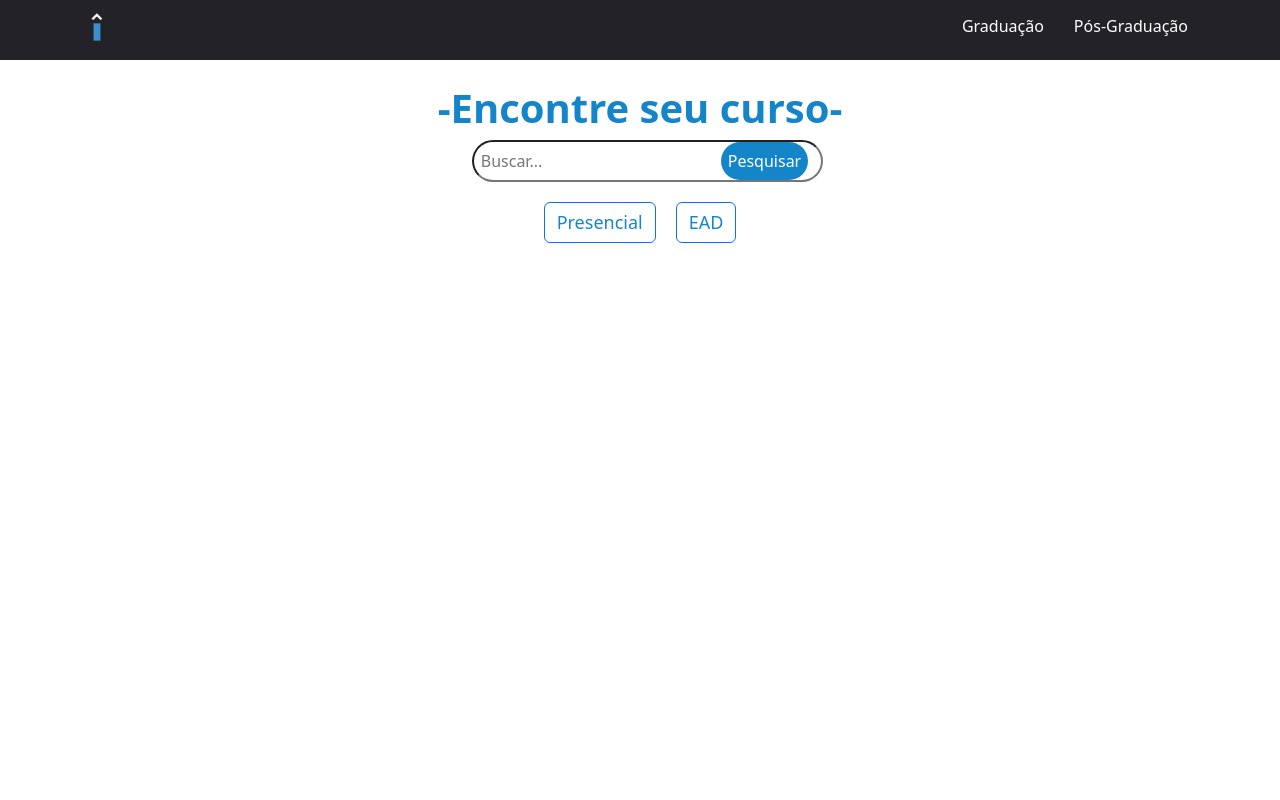
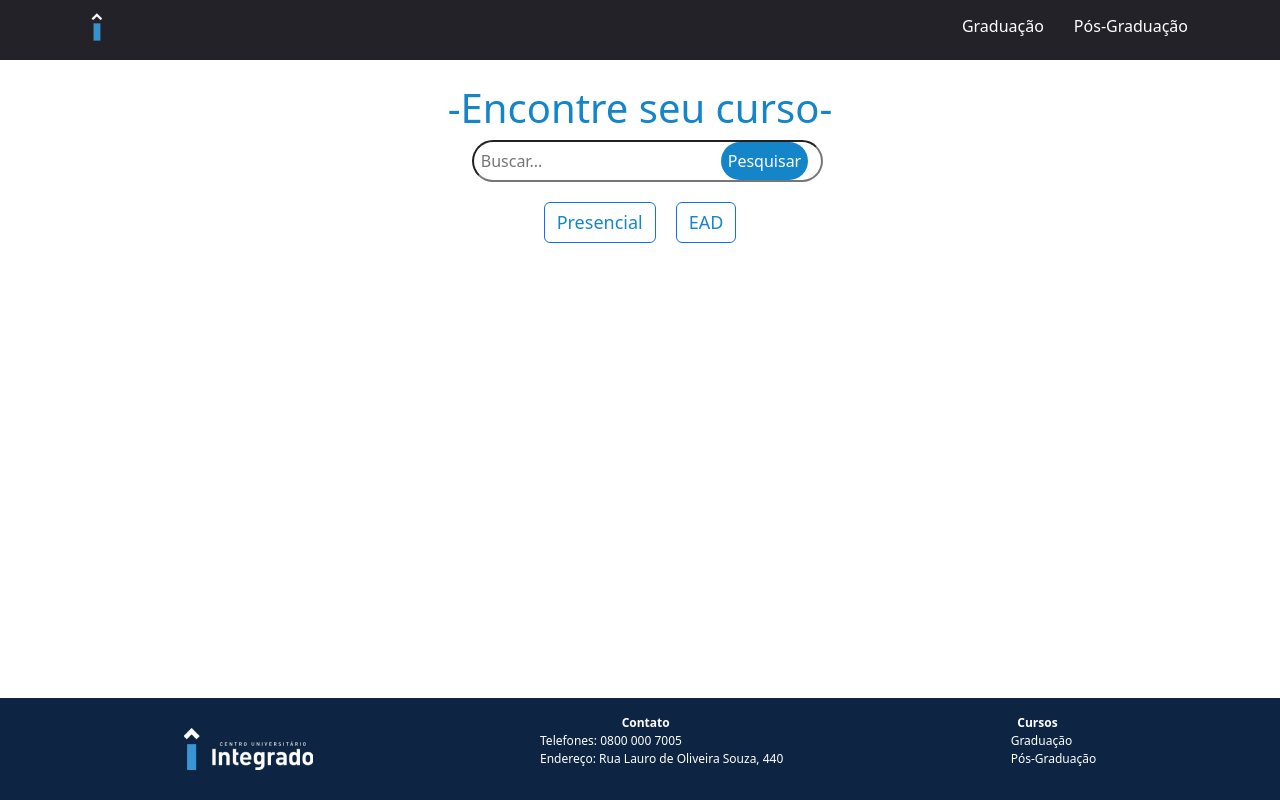
Before and after one commit to jpAndrade23/testePraticoParaAnalistaDeSistemas-Front, a Nuxt app in the folder teste-pratico-integrado/: page / in a window 1280 px wide. Built offline with nearby package versions, Linux system fonts and the light colour scheme.

Commit message:
feat: criando do rodape e criando o componente de grid do card de curso

```diff
--- a/teste-pratico-integrado/components/cabecalho.vue
+++ b/teste-pratico-integrado/components/cabecalho.vue
@@ -1,15 +1,21 @@
 <template>
-    <footer class="w-100 d-flex align-items-center" >
+    <header class="w-100 d-flex align-items-center" >
         <div class="container  d-flex ml-5 justify-content-between">
-            <img src="/logoIntegrado.png" alt="logo integrado cabecalho" :width="imageWidth" :height="imageHeight"  class="mr-auto mt-3"/>
+            <a href="/">
+                <img src="/logoIntegrado.png" alt="logo integrado cabecalho" :width="imageWidth" :height="imageHeight"  class="mr-auto mt-3"/>
+            </a>
             <div class="d-flex classesCabecalho ">
                 <ul class="d-flex mt-2">
-                    <li class=" pr-10">Graduação</li>
-                    <li class="pr-10">Pós-Graduação</li>
+                    <a href="graduacao">
+                        <li class=" pr-10">Graduação</li>
+                    </a>
+                    <a href="pos-graduacao">
+                        <li class="pr-10">Pós-Graduação</li>
+                    </a>
                 </ul>
             </div>
         </div>
-    </footer>
+    </header>
 </template>
 
 <script>
@@ -24,7 +30,7 @@ export default {
 </script>
 
 <style scoped>
-    footer {
+    header {
         background: #232228;
         height: 60px;
     }
@@ -41,4 +47,8 @@ export default {
     .classesCabecalho{
         margin-left: 2em;
     }
+    a{
+        text-decoration: none;
+        color: white;
+    }
 </style>
--- a/teste-pratico-integrado/components/cursoCard.vue
+++ b/teste-pratico-integrado/components/cursoCard.vue
@@ -3,6 +3,7 @@
         <div class="container d-flex align-items-end" :style="{ backgroundImage: 'url(' + dadosCurso.imagemCurso + ')' }">
             <div>
                 <p class="modalidade mb-0"> {{ dadosCurso.modalidadeDoCurso.nome }}</p>
+                <p class="tipo mb-0"> {{ dadosCurso.tipoDoCurso.nome }}</p>
                 <p class="curso">{{ dadosCurso.nome }}</p>
             </div>
         </div>
@@ -43,6 +44,7 @@ export default {
     }
     p{
         color: white;
+        text-align: start;
     }
     .curso{
         font-weight: bolder;
--- /dev/null
+++ b/teste-pratico-integrado/components/gridCurso.vue
@@ -0,0 +1,22 @@
+<template>
+    <div class="container text-center">
+        <div class="row">
+            <div class="col  mb-5" v-for="curso in dados" :key="curso.id"><CursoCard :dadosCurso="curso" /></div>
+        </div>
+    </div>
+</template>
+
+<script>
+import CursoCard from './cursoCard.vue';
+    export default{
+        data(){
+            const dados = []
+            return { dados };
+        },
+    }
+
+</script>
+
+<style  scoped>
+
+</style>
--- /dev/null
+++ b/teste-pratico-integrado/components/rodape.vue
@@ -0,0 +1,71 @@
+<template>
+    <footer class="w-100 h-10">
+        <div class="d-flex justify-content-around align-items-center p-3 container">
+            <div>
+                <img src="/logoIntegradoRodape.png" alt="logo integrado rodape" width="129" height="42px" >
+            </div>
+            <div class="informacoes">
+                <p class="text-center mb-0">Contato</p>
+                <ul>
+                    <li>
+                        Telefones: 0800 000 7005
+                    </li>
+                    <li>
+                        Endereço: Rua Lauro de Oliveira Souza, 440
+                    </li>
+                </ul>
+            </div>
+            <div class="informacoes">
+                <p class="text-center mb-0">Cursos</p>
+                <ul>
+                    <li>
+                        <a href="/graduacao">
+                            Graduação
+                        </a>
+                    </li>
+                    <li>
+                        <a href="/pos-graduacao">
+                            Pós-Graduação
+                        </a>
+                    </li>
+                </ul>
+            </div>
+        </div>
+    </footer>
+</template>
+
+
+<script>
+export default {
+    setup () {
+
+
+        return {}
+    }
+}
+</script>
+
+<style scoped>
+    footer{
+        background-color: #0D2543;
+    }
+
+    .informacoes{
+        color: white;
+        font-size: 12px;
+    }
+    ul{
+        list-style-type: none;
+        text-align: start;
+    }
+    a{
+        text-decoration: none;
+        color: white;
+    }
+    .container{
+        justify-content: space-between;
+    }
+    p{
+        font-weight:bolder;
+    }
+</style>
--- a/teste-pratico-integrado/pages/index.vue
+++ b/teste-pratico-integrado/pages/index.vue
@@ -1,21 +1,30 @@
 <template>
-    <Cabecalho />
-    <div class="container">
-        <h1 class="text-center mt-4 font-weight-bold">-Encontre seu curso-</h1>
-        <BarraDeBusca />
-        <Filtros />
+    <div class="d-flex flex-column min-vh-100">
+        <Cabecalho />
+        <div class="container flex-grow-1">
+            <h1 class="text-center mt-4 font-weight-bold">-Encontre seu curso-</h1>
+            <BarraDeBusca />
+            <Filtros />
+            <GridCurso />
+        </div>
+        <Rodape class="mt-auto" />
     </div>
 </template>
+
 
 <script>
     import BarraDeBusca from '~/components/barraDeBusca.vue';
     import Cabecalho from '../components/cabecalho.vue';
     import Filtros from '../components/filtros.vue';
+    import GridCurso from '~/components/gridCurso.vue';
+    import Rodape from '~/components/rodape.vue';
     export default{
         components: {
             BarraDeBusca,
             Cabecalho,
-            Filtros
+            Filtros,
+            GridCurso,
+            Rodape
         }
     }
 </script>
@@ -23,7 +32,6 @@
 
 <style>
     h1{
-        font-weight: bold;
         color: #1585C9;
     }
 
```
Also changed, not shown: teste-pratico-integrado/public/logoIntegradoRodape.png (added), 1 other file (tests, documents, lock files or other folders).
